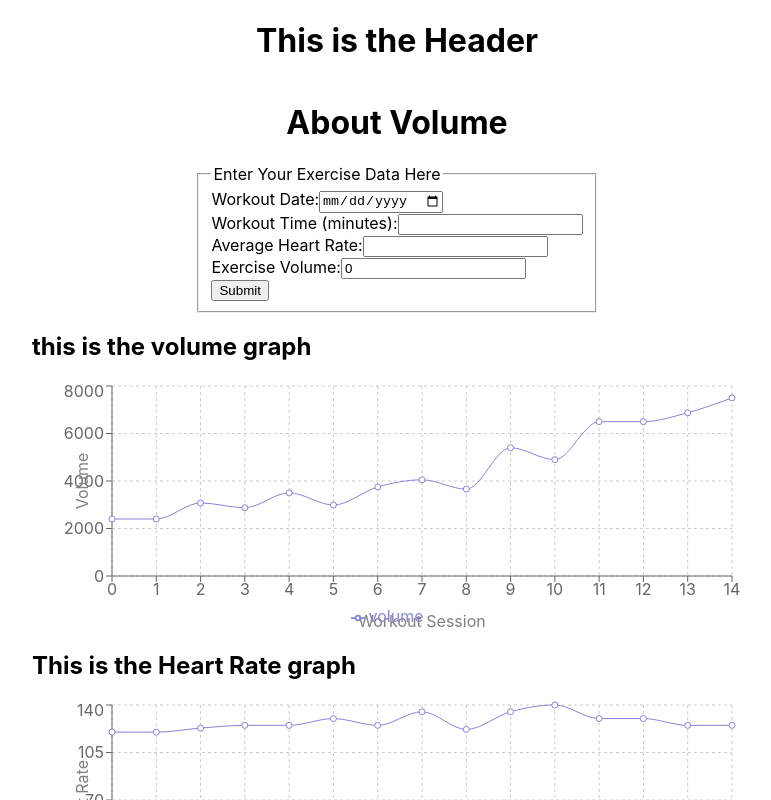
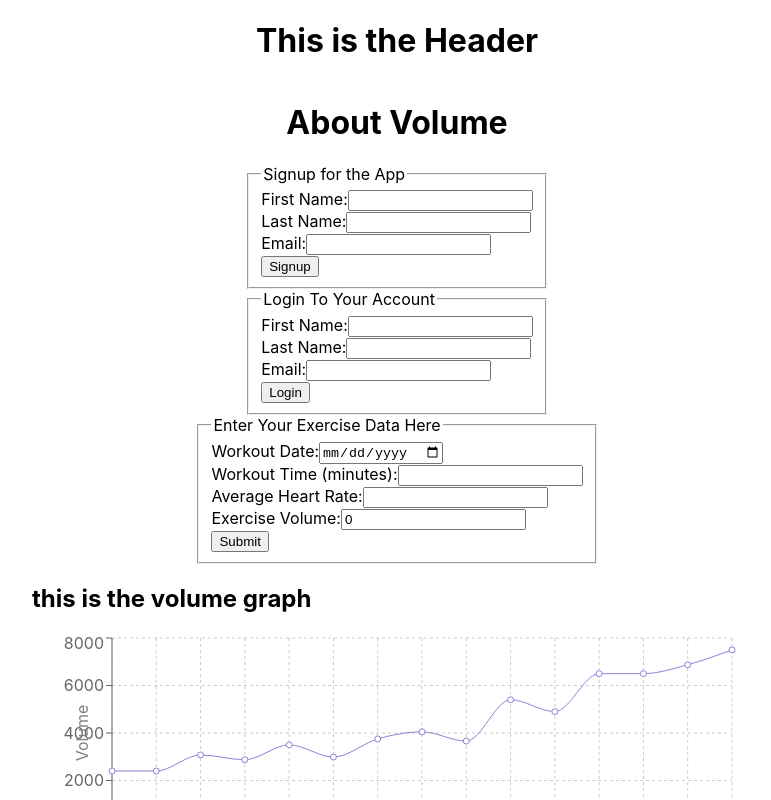
Before and after one commit to damatoaj/P4_volume_tracker, a Next.js app in the folder volume_tracker/: page / in a window 1280 px wide. Shown: the top 800 px of the page, without its empty margins (243-1014 px from the left). Built offline with nearby package versions, Linux system fonts and the light colour scheme.

Commit message:
Set up the bones of an auth route

```diff
--- /dev/null
+++ b/volume_tracker/pages/components/Auth.js
@@ -0,0 +1,13 @@
+import Login from '../partials/Login';
+import Signup from '../partials/Signup';
+
+export default function Auth () {
+
+
+    return(
+        <section>
+            <Signup />
+            <Login />
+        </section>
+    )
+}
--- a/volume_tracker/pages/components/Form.js
+++ b/volume_tracker/pages/components/Form.js
@@ -5,6 +5,7 @@ import Volume from '../components/Volume';
 import HeartRate from '../components/HeartRate';
 import ExerciseTime from '../components/ExerciseTime';
 import WorkoutForm from '../components/WorkoutForm';
+import Auth from '../components/Auth';
 
 
 import dummyData from '../api/DummyData';
@@ -15,9 +16,6 @@ export default function Form () {
     const [date, setDate] = useState(0);
     const [heartRate, setHeartRate] = useState(0)
     const [volume, setVolume] = useState(0);
-    const [fname, setFname] = useState('');
-    const [lname, setLname] = useState('');
-    const [email, setEmail] = useState('');
     const data = dummyData;
     // console.log(data)
 
@@ -30,63 +28,8 @@ export default function Form () {
 
     return(
         <>
-        {/* <form>
-            <fieldset>
-                <legend>Enter Your Exercise Data Here</legend>
-                <label for='fname'>First Name:</label>
-                <input
-                    type='text'
-                    id='fname'
-                    name='fname'
-                    onChange={e=> setFname(e.target.value)}
-                /><br></br>
-                <label for='lname'>Last Name:</label>
-                <input
-                    type='text'
-                    id='lname'
-                    name='lname'
-                    onChange={e => setLname(e.target.value)}
-                /><br></br>
-                <label for='email'>Email:</label>
-                <input
-                    type='email'
-                    id='email'
-                    name='email'
-                    onChange={e=> setEmail(e.target.value)}
-                /><br></br>
-                <label for='date'>Workout Date:</label>
-                <input
-                    type='date'
-                    id='date'
-                    name='date'
-                    onChange={e => setDate(Date.parse(e.target.value))}
-                /><br></br>
-                <label for='time'>Workout Time (minutes):</label>
-                <input
-                    type='number'
-                    id='time'
-                    name='time'
-                    onChange={e => setMinutes(e.target.value)}
-                    // onChange={() => setVolume(minutes*heartRate) }
-                /><br></br>
-                <label for='heartRate'>Average Heart Rate:</label>
-                <input
-                    type='number'
-                    id='heartRate'
-                    name='heartRate'
-                    onChange={e => setHeartRate(e.target.value)}
-                    // onChange={() => setVolume(minutes*heartRate) }
-                /><br></br>
-                <label for='volume'>Exercise Volume:</label>
-                <input
-                    type='number'
-                    id='volume'
-                    name='volume'
-                    value={volume}
-                /><br></br>
-                <input type='submit' value="Submit"/>
-            </fieldset>
-        </form> */}
+        <Auth
+        />
         <WorkoutForm
             date={date}
             setDate={setDate}
--- a/volume_tracker/pages/components/WorkoutForm.js
+++ b/volume_tracker/pages/components/WorkoutForm.js
@@ -3,32 +3,38 @@ import { useState, useEffect } from 'react';
 
 export default function WorkoutForm (props) {
     console.log(props)
+
+    const handleSubmit = e => {
+        e.preventDefault();
+        console.log("Subitting data")
+    }
+
     return(
-        <form>
+        <form onSubmit={handleSubmit}>
             <fieldset>
                 <legend>Enter Your Exercise Data Here</legend>
-                <label for='date'>Workout Date:</label>
+                <label htmlFor='date'>Workout Date:</label>
                 <input
                     type='date'
                     id='date'
                     name='date'
                     onChange={e => props.setDate(Date.parse(e.target.value))}
                 /><br></br>
-                <label for='time'>Workout Time (minutes):</label>
+                <label htmlFor='time'>Workout Time (minutes):</label>
                 <input
                     type='number'
                     id='time'
                     name='time'
                     onChange={e => props.setMinutes(e.target.value)}
                 /><br></br>
-                <label for='heartRate'>Average Heart Rate:</label>
+                <label htmlFor='heartRate'>Average Heart Rate:</label>
                 <input
                     type='number'
                     id='heartRate'
                     name='heartRate'
                     onChange={e => props.setHeartRate(e.target.value)}
                 /><br></br>
-                <label for='volume'>Exercise Volume:</label>
+                <label htmlFor='volume'>Exercise Volume:</label>
                 <input
                     type='number'
                     id='volume'
--- a/volume_tracker/pages/partials/Login.js
+++ b/volume_tracker/pages/partials/Login.js
@@ -1,5 +1,43 @@
-export default function Login () {
+import {useState} from 'react';
+
+export default function Login (props) {
+
+    const [fname, setFname] = useState('');
+    const [lname, setLname] = useState('');
+    const [email, setEmail] = useState('');
+
+    const handleSubmit = e => {
+        e.preventDefault();
+        console.log("this is a login attempt")
+    }
+
     return (
-        <h1>Login</h1>
+        <form onSubmit={handleSubmit}>
+            <fieldset>
+                <legend>Login To Your Account</legend>
+                <label htmlFor='fname'>First Name:</label>
+                <input
+                    type='text'
+                    id='fname'
+                    name='fname'
+                    onChange={e=> setFname(e.target.value)}
+                /><br></br>
+                <label htmlFor='lname'>Last Name:</label>
+                <input
+                    type='text'
+                    id='lname'
+                    name='lname'
+                    onChange={e => setLname(e.target.value)}
+                /><br></br>
+                <label htmlFor='email'>Email:</label>
+                <input
+                    type='email'
+                    id='email'
+                    name='email'
+                    onChange={e=> setEmail(e.target.value)}
+                /><br></br>
+                <input type='submit' value="Login"/>
+            </fieldset>
+        </form>
     )
 }
--- a/volume_tracker/pages/partials/Signup.js
+++ b/volume_tracker/pages/partials/Signup.js
@@ -1,5 +1,41 @@
-export default function Signup() {
+import {useState} from 'react';
+
+export default function Signup(props) {
+    const [fname, setFname] = useState('');
+    const [lname, setLname] = useState('');
+    const [email, setEmail] = useState('');
+
+    const handleSubmit = e => {
+        e.preventDefault();
+        console.log("Signup atttempt")
+    }
     return (
-        <h1>Signup</h1>
+        <form onSubmit={handleSubmit}>
+            <fieldset>
+                <legend>Signup for the App</legend>
+                <label htmlFor='fname'>First Name:</label>
+                <input
+                    type='text'
+                    id='fname'
+                    name='fname'
+                    onChange={e=> setFname(e.target.value)}
+                /><br></br>
+                <label htmlFor='lname'>Last Name:</label>
+                <input
+                    type='text'
+                    id='lname'
+                    name='lname'
+                    onChange={e => setLname(e.target.value)}
+                /><br></br>
+                <label htmlFor='email'>Email:</label>
+                <input
+                    type='email'
+                    id='email'
+                    name='email'
+                    onChange={e=> setEmail(e.target.value)}
+                /><br></br>
+                <input type='submit' value="Signup"/>
+            </fieldset>
+        </form>
     )
 }
```
